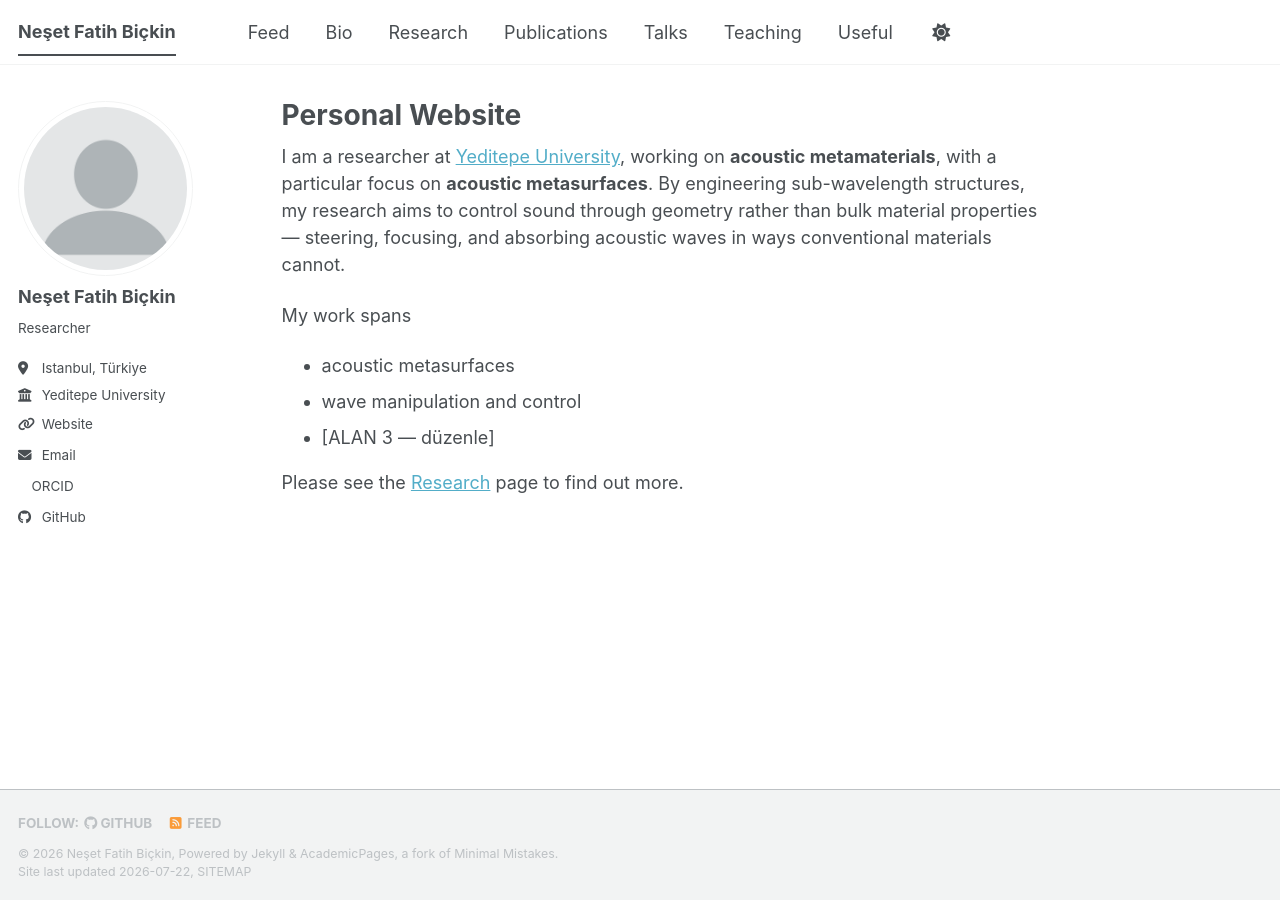
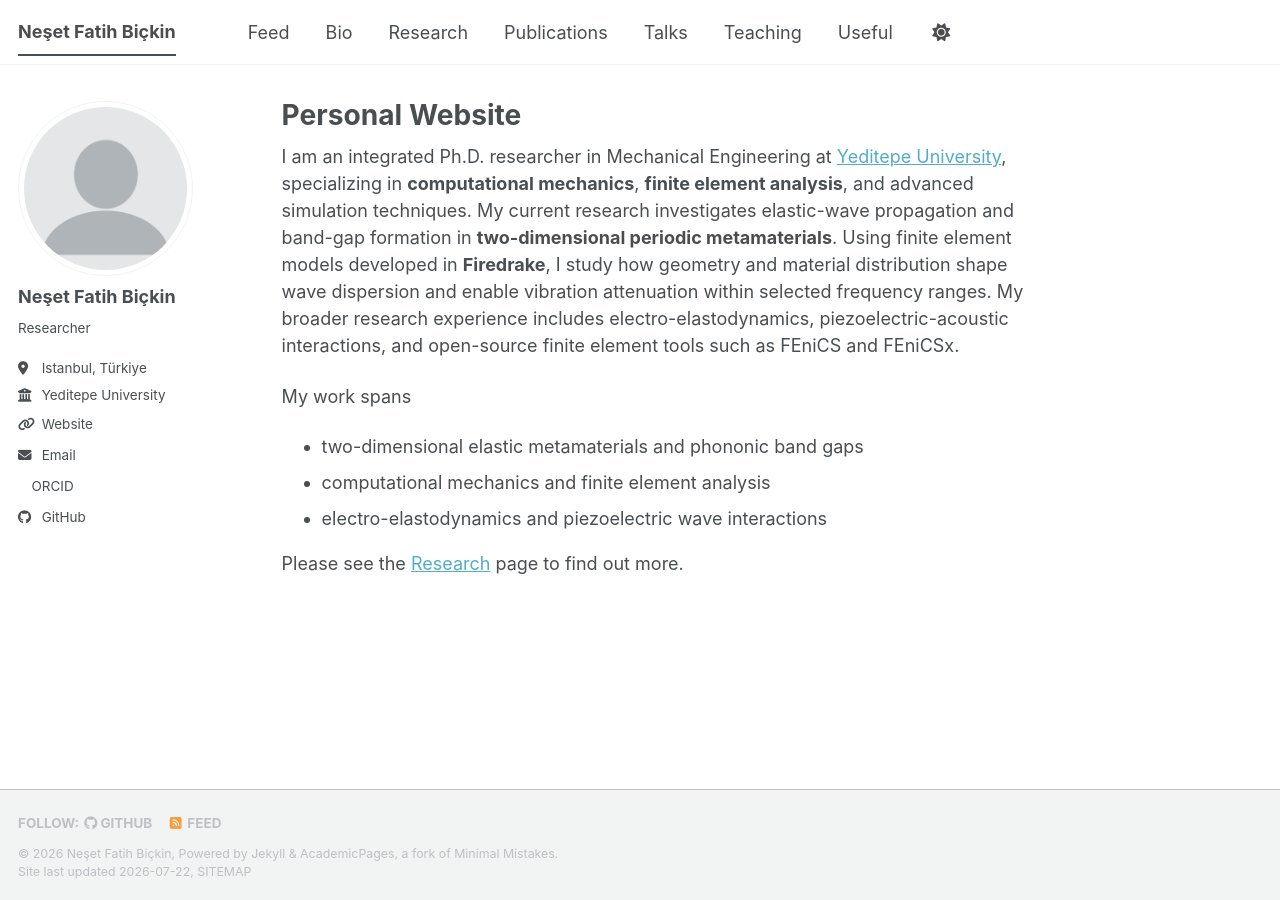
Before and after one commit to bickinfth/bickinfth.github.io, a Jekyll site: the page built from _pages/about.md, in a window 1280 px wide. Built offline with Jekyll 4.4.1, drawn with Linux system fonts in a browser that asks for light colours; a style sheet for code colours, icons or effects is not loaded.

Commit message:
Update research profile

```diff
--- a/_pages/about.md
+++ b/_pages/about.md
@@ -7,15 +7,13 @@ redirect_from:
   - /about.html
 ---
 
-<!-- TODO: Bu metni kendine göre düzenle. Araştırma alanına göre bir taslak yazdım. -->
-
-I am a researcher at [Yeditepe University](https://yeditepe.edu.tr/en/academic-staff/8064), working on **acoustic metamaterials**, with a particular focus on **acoustic metasurfaces**. By engineering sub-wavelength structures, my research aims to control sound through geometry rather than bulk material properties — steering, focusing, and absorbing acoustic waves in ways conventional materials cannot.
+I am an integrated Ph.D. researcher in Mechanical Engineering at [Yeditepe University](https://yeditepe.edu.tr/en/academic-staff/8064), specializing in **computational mechanics**, **finite element analysis**, and advanced simulation techniques. My current research investigates elastic-wave propagation and band-gap formation in **two-dimensional periodic metamaterials**. Using finite element models developed in **Firedrake**, I study how geometry and material distribution shape wave dispersion and enable vibration attenuation within selected frequency ranges. My broader research experience includes electro-elastodynamics, piezoelectric-acoustic interactions, and open-source finite element tools such as FEniCS and FEniCSx.
 
 My work spans
 
-* acoustic metasurfaces
-* wave manipulation and control
-* [ALAN 3 — düzenle]
+* two-dimensional elastic metamaterials and phononic band gaps
+* computational mechanics and finite element analysis
+* electro-elastodynamics and piezoelectric wave interactions
 
 Please see the [Research](/portfolio/) page to find out more.
 
```
